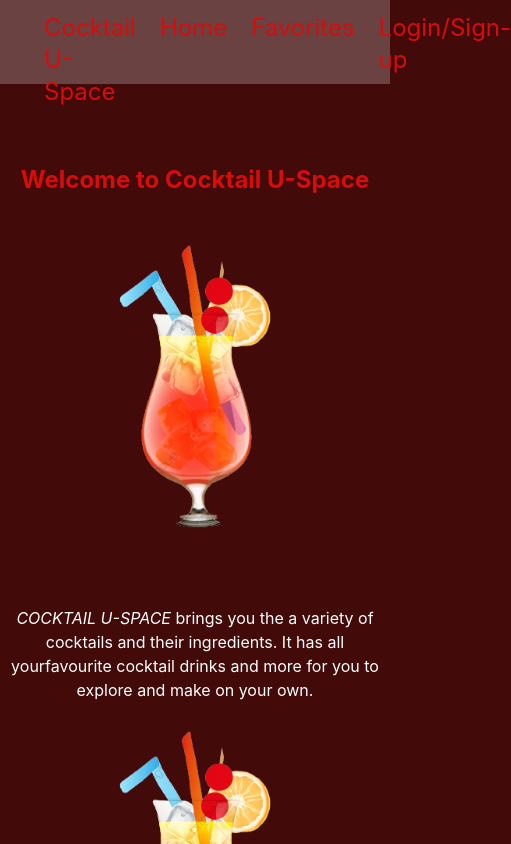
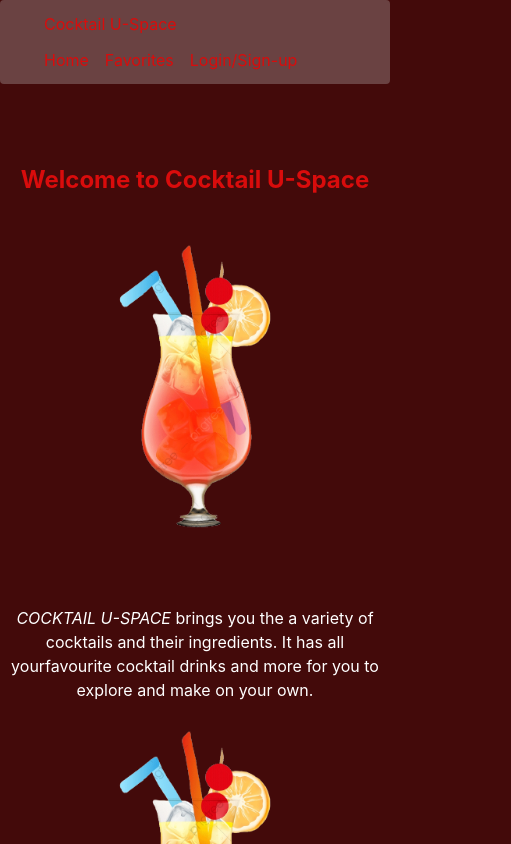
Before and after one commit to elizabethvera-atieno/Cocktail-USpace, a React (Create React App) app: page / in a window 390 px wide. Shown: the top 844 px of the page, 511 px wide, since content can reach past the window. Built offline with nearby package versions, Linux system fonts and the light colour scheme; no server answers.

Commit message:
make site responsive

```diff
--- a/src/Components/Navbar.js
+++ b/src/Components/Navbar.js
@@ -1,19 +1,25 @@
 import React from "react";
 
-function Navbar(){
+function Navbar() {
+
     return (
-        <nav className="navbar flex justify-between px-5">
-            <h2 className=" text-2xl pl-6 pt-3 text-textcolor">Cocktail U-Space</h2>
-            <h2 className=" text-2xl pl-6 pt-3 text-textcolor">
+        <nav className="navbar md:flex justify-between px-5 border-gray-200 px-2 sm:px-4  rounded">
+            <h2 className=" md:text-xl pl-6 pt-3 text-textcolor">Cocktail U-Space</h2>
+            <div className="flex md:justify-end  w-full  " id="mobile-menu">
+                <h2 className=" md:text-xl pl-6 pt-3 text-textcolor">
                     <a href="/">Home</a>
                 </h2>
-            <h2 className=" text-2xl pl-6 pt-3 text-textcolor">
+                <h2 className=" md:text-xl pl-4 pt-3 text-textcolor">
                     <a href="/favorites">Favorites</a>
                 </h2>
-            <h2 className=" text-2xl pl-6 pt-3 text-textcolor">
+                <h2 className=" md:text-xl pl-4 pt-3 text-textcolor">
                     <a href="/authentication">Login/Sign-up</a>
                 </h2>
+            </div>
         </nav>
+
+
+
     )
 }
 
```
Lines whose indentation alone changed are shown as unchanged.
